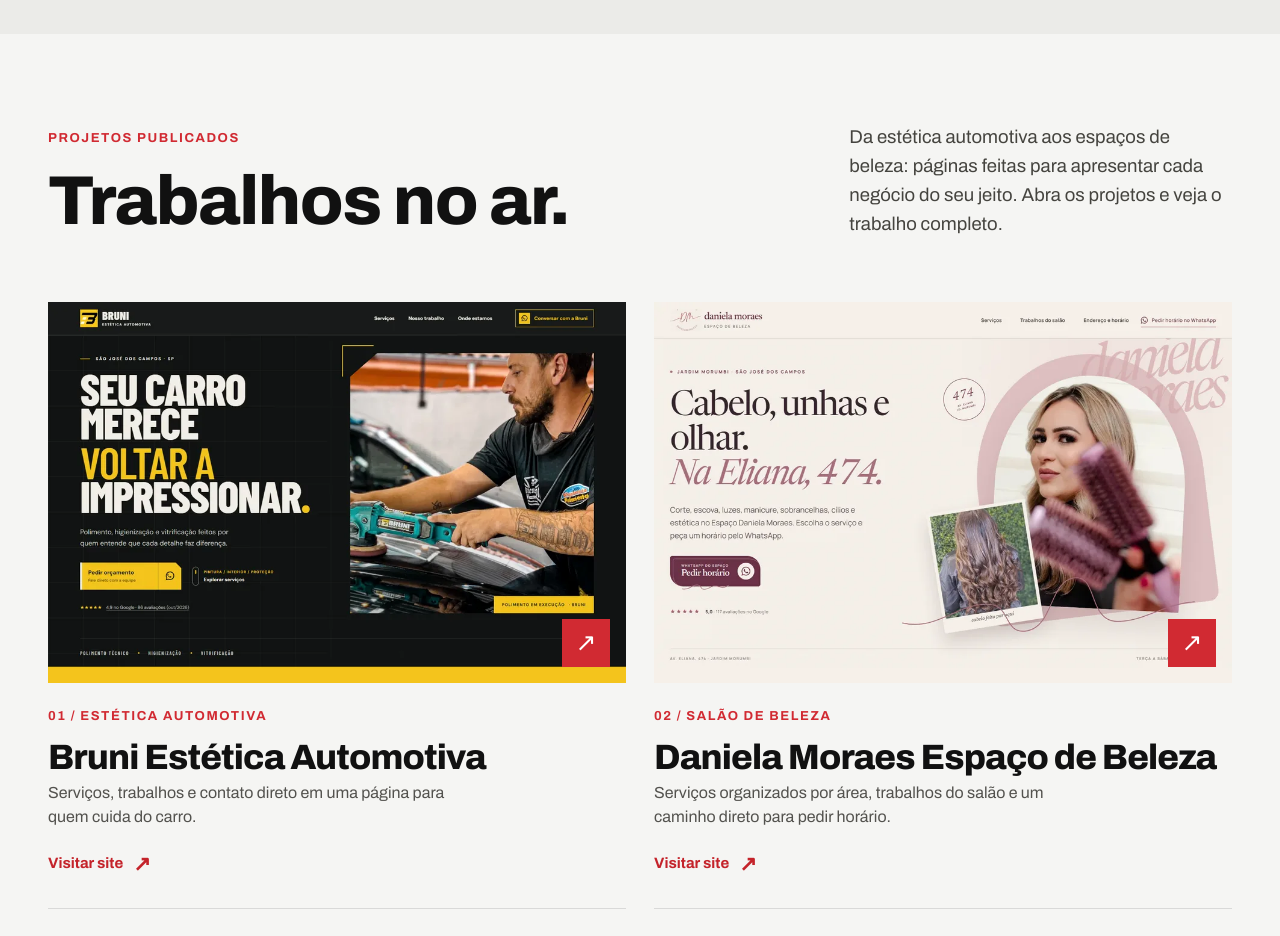
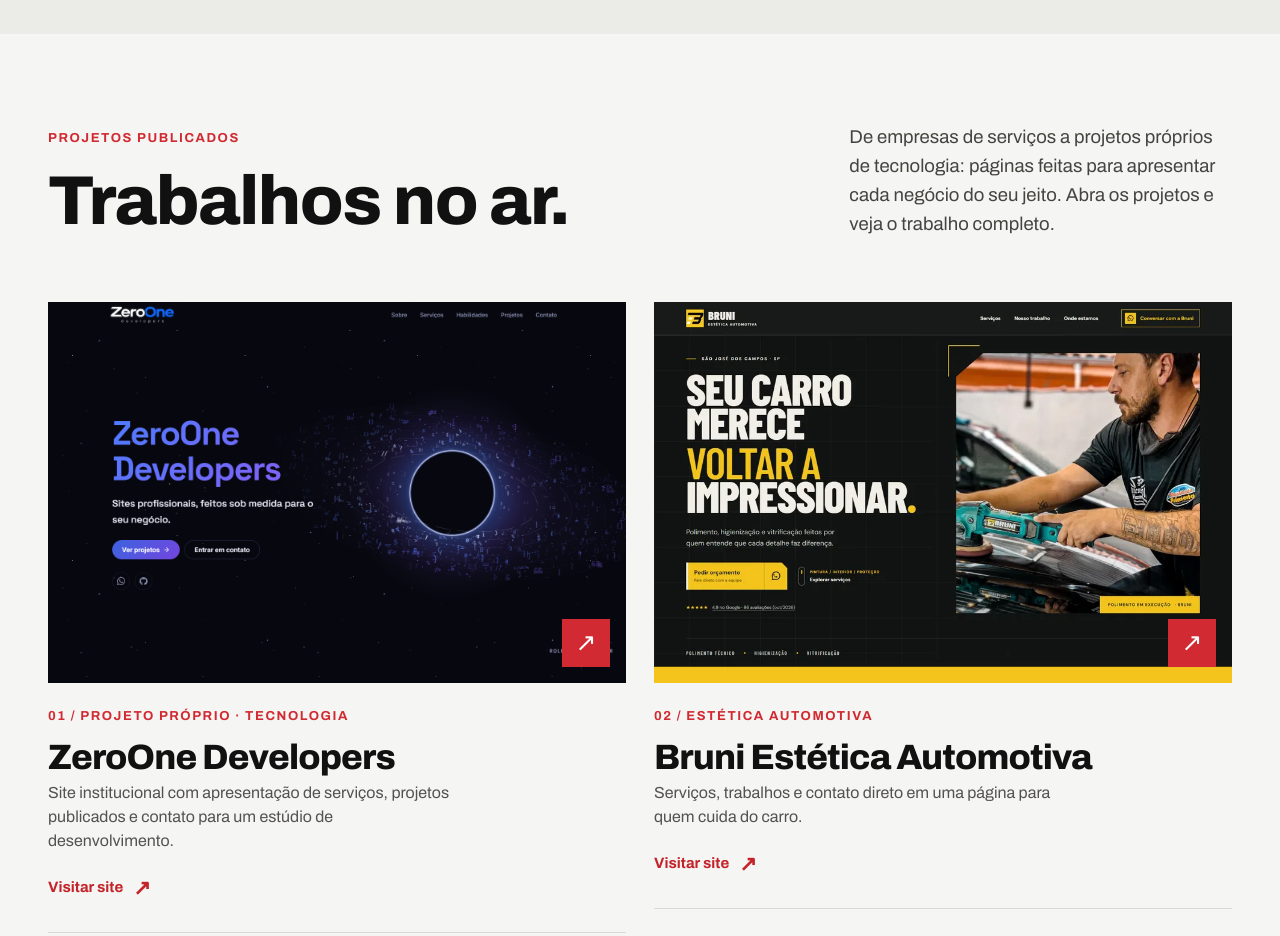
Before and after one commit to GabrielLuizFreireGomes/nexiu, an Astro site in the folder teste/: page / in a window 1280 px wide. Shown: the part 1520-2456 px from the top of the page. Built offline with nearby package versions, Linux system fonts and the light colour scheme; Astro itself is replaced by a stand-in of ours.

Commit message:
Show ZeroOne Developers as a NexIU portfolio project

```diff
--- a/teste/src/data/site.ts
+++ b/teste/src/data/site.ts
@@ -12,6 +12,13 @@ export const nav = [
 ] as const;
 
 export const portfolio = [
+  {
+    name: 'ZeroOne Developers',
+    category: 'Projeto próprio · Tecnologia',
+    description: 'Site institucional com apresentação de serviços, projetos publicados e contato para um estúdio de desenvolvimento.',
+    image: '/portfolio/zerone-20261118.png',
+    url: 'https://zerone.dev.br/',
+  },
   {
     name: 'Bruni Estética Automotiva',
     category: 'Estética automotiva',
--- a/teste/src/pages/index.astro
+++ b/teste/src/pages/index.astro
@@ -139,7 +139,7 @@ const year = new Date().getFullYear();
             <p class="portfolio__eyebrow">Projetos publicados</p>
             <h2 class="title" id="portfolio-title" data-split>Trabalhos no ar.</h2>
           </div>
-          <p>Da estética automotiva aos espaços de beleza: páginas feitas para apresentar cada negócio do seu jeito. Abra os projetos e veja o trabalho completo.</p>
+          <p>De empresas de serviços a projetos próprios de tecnologia: páginas feitas para apresentar cada negócio do seu jeito. Abra os projetos e veja o trabalho completo.</p>
         </div>
         <div class="portfolio__grid">
           {portfolio.map((project, i) => (
```
Also changed, not shown: teste/PLANO_IMPLEMENTACAO.md (+8 -0 lines), teste/public/portfolio/zerone-20261118.png (added).
